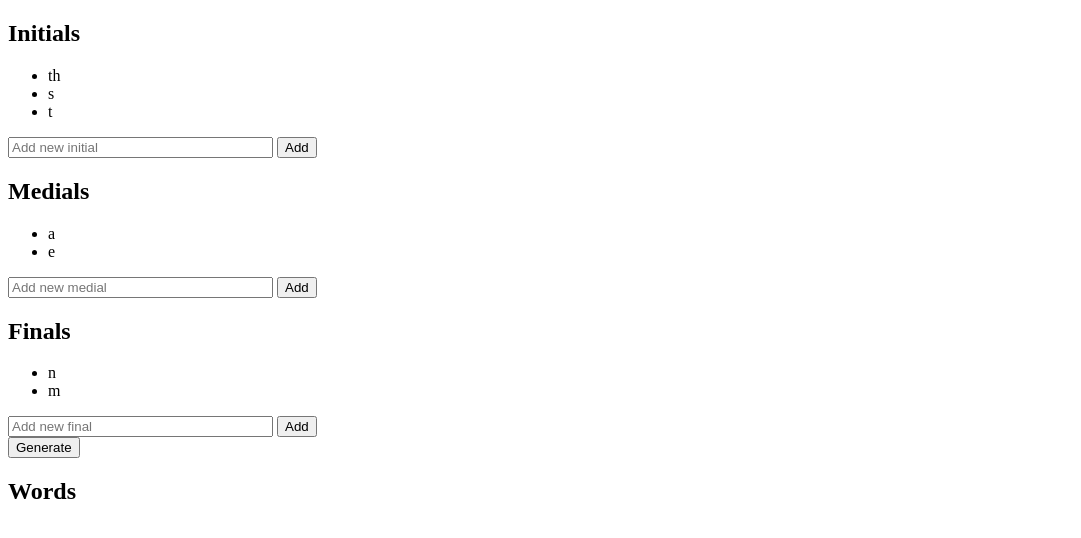
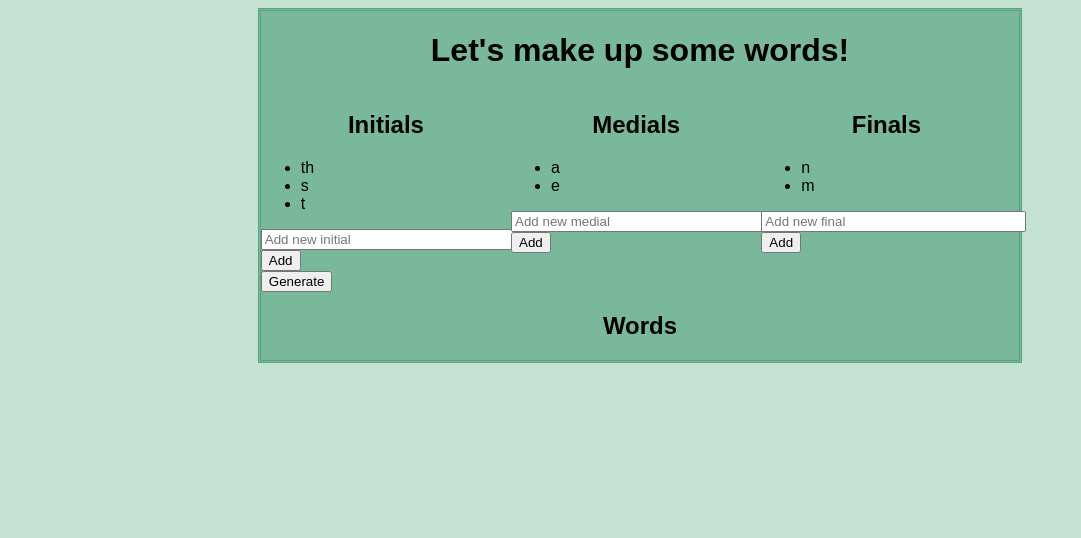
Before and after one commit to jordankomnick/Conlang_Generator, a plain HTML site: page index.html in a window 1280 px wide. Shown: the whole page, without its empty margins (0-1081 px from the left). Drawn offline with nearby package versions, Linux system fonts and the light colour scheme.

Commit message:
started css styling
still unfinished

```diff
--- a/index.html
+++ b/index.html
@@ -2,11 +2,17 @@
 <!doctype html>
 <html ng-app="generateWordsApp">
   <head>
+ 	<link rel="stylesheet" type="text/css" href="style.css">
     <script src="https://ajax.googleapis.com/ajax/libs/angularjs/1.3.15/angular.min.js"></script>
     <script src="generateWords.js"></script>
   </head>
   <body>
+  <div class="content">
+  	<div class="heading">
+  	<h1>Let's make up some words!</h1>
+  	</div>
   	<div ng-controller="GeneratorController as generator">
+  	<div class="sounds">
     <h2>Initials</h2>
       <ul>
         <li ng-repeat="initial in generator.initials">
@@ -18,6 +24,8 @@
                placeholder="Add new initial">
         <input type="submit" value="Add">
       </form>
+      </div>
+      <div class="sounds">
       <h2>Medials</h2>
       <ul>
         <li ng-repeat="medial in generator.medials">
@@ -29,6 +37,8 @@
                placeholder="Add new medial">
         <input type="submit" value="Add">
       </form>
+      </div>
+      <div class="sounds">
       <h2>Finals</h2>
       <ul>
         <li ng-repeat="final in generator.finals">
@@ -40,13 +50,19 @@
                placeholder="Add new final">
         <input type="submit" value="Add">
       </form>
+      </div>
+      <div class="submit">
       <input type="submit" value="Generate" ng-click="generator.generateWords()">
+      </div>
+      <div class="words">
       <h2>Words</h2>
       <ul>
         <li ng-repeat="word in generator.words">
           <span>{{word.text}}</span>
         </li>
       </ul>
+      </div>
+    </div>
     </div>
   </body>
 </html>
--- /dev/null
+++ b/style.css
@@ -0,0 +1,37 @@
+@CHARSET "ISO-8859-1";
+
+body {
+	background-color: #C3E2D4;
+	font-family: sans-serif;
+}
+
+h1 {
+	text-align: center;
+}
+
+h2 {
+	text-align: center;
+}
+
+.content {
+	border-style: double;
+	border-width: 3px;
+	border-color: #58A381;
+	margin-left: auto;
+	margin-right: auto;
+	width: 60%;
+	background-color: #79B89B;
+}
+
+.sounds {
+	float: left;
+	margin-left: auto;
+	margin-right: auto;
+	width: 33%;
+}
+
+.submit {
+	clear: both;
+	margin-left: auto;
+	margin-right: auto;
+}
```
